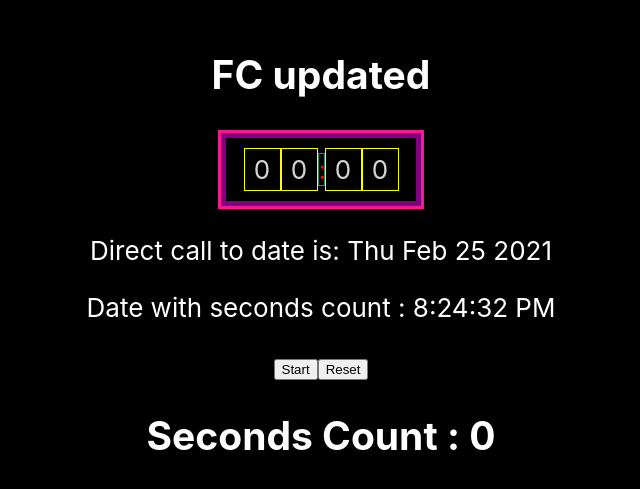
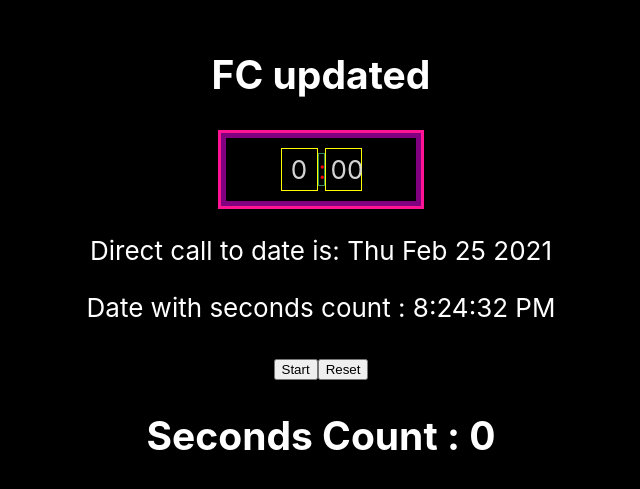
Before and after one commit to stevekutz/timerReact_HTTPS, a React (Create React App) app in the folder app/: page / in a window 1280 px wide. Shown: the part 145-634 px from the top of the page, without its empty margins (319-959 px from the left). Built offline with nearby package versions, Linux system fonts and the light colour scheme.

Commit message:
refactored counter for 0-59 secs

```diff
--- a/app/src/comp/Timer.js
+++ b/app/src/comp/Timer.js
@@ -71,7 +71,7 @@ const Timer = (props) => {
         if(timerActive) {
             const timer = setInterval(
                 () => {setSecondsCount(secondsCount + 1)}
-            , 100)
+            , 500)
 
             setTimerStartStop('Stop');
             // cancels operation of timer, this allows single increment else this starts count up from 0
--- a/app/src/comp/TimerDisplay.js
+++ b/app/src/comp/TimerDisplay.js
@@ -20,6 +20,11 @@ const TimerDisplay = (props) => {
     const [justSeconds, setJustSeconds] = useState('0');
     const [minCount, setMinCount] = useState('0');
 
+
+    const [secDigits, setSecDigits] = useState('00');
+
+
+
     // console.log("Inside TimerDisplay", typeof(props.secondsCount));
 
 
@@ -31,41 +36,85 @@ const TimerDisplay = (props) => {
 
         // let justSeconds = 0;
 
-        if (props.secondsCount === 0) {
-            setMinCount('0');
-            setSec_Ones('0')
-            console.log("should reset minutes here");
+        // const handleDigits = (numStr) => {
+        //     console.log(">>> inside handelDigits >>>  ", numStr);
+
+        //     if (numStr === '0' || numStr === '00') {
+        //         setSecDigits('00');
+        //     } else if (numStr <= '9') {
+        //         setSecDigits('0' + numStr);
+        //     }
+        // }
+
+
+
+
+        if (stringNum <= 59) {
+            console.log("inside if ", stringNum);
+            // handleDigits(stringNum);
+            if (stringNum === 0) {
+                setSecDigits('00');
+            } else if (stringNum <= 9) {
+                setSecDigits('0' + stringNum);
+            } else if (stringNum <= 59) {
+                setSecDigits(stringNum);
+            }
+        } else if (stringNum >= '60') {
+
+
+
+                setSecDigits(stringNum);
         }
 
-        // findSeconds(timeVal) {
-        //     if
 
+
+
+        // if (props.secondsCount === 0) {
+        //     setMinCount('0');
+        //     setSec_Ones('0')
+        //     console.log("should reset minutes here");
         // }
 
-        // seconds_Ones
-        setSec_Ones(stringNum.slice(-1))
+        // // findSeconds(timeVal) {
+        // //     if
 
-        if (stringNum < 10) {
-            setSec_Tens('0');
-            setMin_Ones('0');
-            setMin_Tens('0');
-        }
-        else if(stringNum >= 10 && stringNum <= 59) {
-            setSec_Tens(stringNum.slice(-2, 1));
-        } else if(stringNum >=60 && stringNum <= 3599) {
+        // // }
 
-            setMinCount(Math.floor(stringNum / 60).toString()); // try as STRING
-            setMin_Ones(minCount);
+        // // seconds_Ones
+        // setSec_Ones(stringNum.slice(-1))
 
-            setJustSeconds((props.secondsCount -  minCount * 60).toString());
-            if (justSeconds < 10) {
-                setSec_Tens('0');
-            }
-            else if(justSeconds >= 10 && justSeconds <= 59) {
-                setSec_Tens(justSeconds.slice(-2, 1));
-            }
+        // if (stringNum < 10) {
+        //     setSec_Tens('0');
+        //     setMin_Ones('0');
+        //     setMin_Tens('0');
+        // }
+        // else if(stringNum >= 10 && stringNum <= 59) {
+        //     setSec_Tens(stringNum.slice(-2, 1));
+        // } else if(stringNum >=60 && stringNum <= 3599) {
 
-        }
+        //     setMinCount(Math.floor(stringNum / 60).toString()); // try as STRING
+        //     setMin_Ones(minCount);
+
+        //     if(minCount >= 10 && stringNum <=59) {
+        //         // set() //  manage minutes settings here
+        //     }
+
+        //     setJustSeconds((props.secondsCount -  minCount * 60).toString());
+
+        //     if (justSeconds < 10) {
+        //         setSec_Tens('0');
+        //     }
+        //     else if(justSeconds >= 10 && justSeconds <= 59) {
+        //         setSec_Tens(justSeconds.slice(-2, 1));
+        //     }
+
+        // } else {
+        //     console.log("we hit 1 hour ")
+        // }
+
+
+
+
 
 
     } , [minCount, props.secondsCount])
@@ -74,11 +123,9 @@ const TimerDisplay = (props) => {
     return (
             <DisplayContainerDiv>
                 <DisplayDigitContainerDiv>
-                    <DisplayDigitText> {min_Tens} </DisplayDigitText>
                     <DisplayDigitText> {min_Ones} </DisplayDigitText>
                     <DisplayColonDiv> {colonText} </DisplayColonDiv>
-                    <DisplayDigitText> {sec_Tens} </DisplayDigitText>
-                    <DisplayDigitText> {sec_Ones} </DisplayDigitText>
+                    <DisplayDigitText> {secDigits} </DisplayDigitText>
 
 
                 </DisplayDigitContainerDiv>
@@ -93,3 +140,10 @@ const TimerDisplay = (props) => {
 
 
 export default TimerDisplay;
+/*
+    <DisplayDigitText> {min_Tens} </DisplayDigitText>
+    <DisplayDigitText> {min_Ones} </DisplayDigitText>
+    <DisplayColonDiv> {colonText} </DisplayColonDiv>
+    <DisplayDigitText> {sec_Tens} </DisplayDigitText>
+    <DisplayDigitText> {sec_Ones} </DisplayDigitText>
+*/
```
